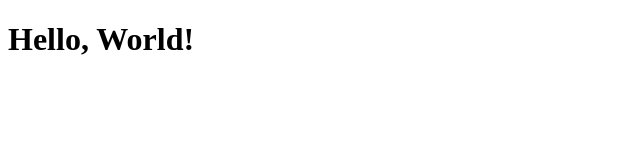
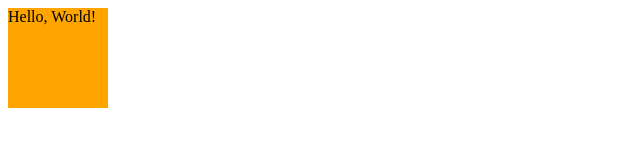
Before and after one commit to SuperCudder/lab-0, a plain HTML site: page site.html in a window 1280 px wide. Shown: the whole page, without its empty margins (0-640 px from the left). Drawn offline with Linux system fonts and the light colour scheme.

Commit message:
init commit

```diff
--- a/new.css
+++ b/new.css
@@ -1,5 +1,5 @@
 div {
-  height: 50px;
-  width: 50px;
-  background-color: gold;
+  height: 100px;
+  width: 100px;
+  background-color: orange;
 }
--- a/site.html
+++ b/site.html
@@ -1,11 +1,13 @@
 <!DOCTYPE html>
-
+<html lang="en">
 <head>
-  <link rel="stylesheet" href="new.css">
+    <meta charset="UTF-8">
+  <link rel="stylesheet" type="text/css" href="new.css">
+    <title>hello world | test</title>
 </head>
 
 <body>
-  <h1>Hello, World!</h1>
+  <div>Hello, World!</div>
 </body>
 
 </html>
```
